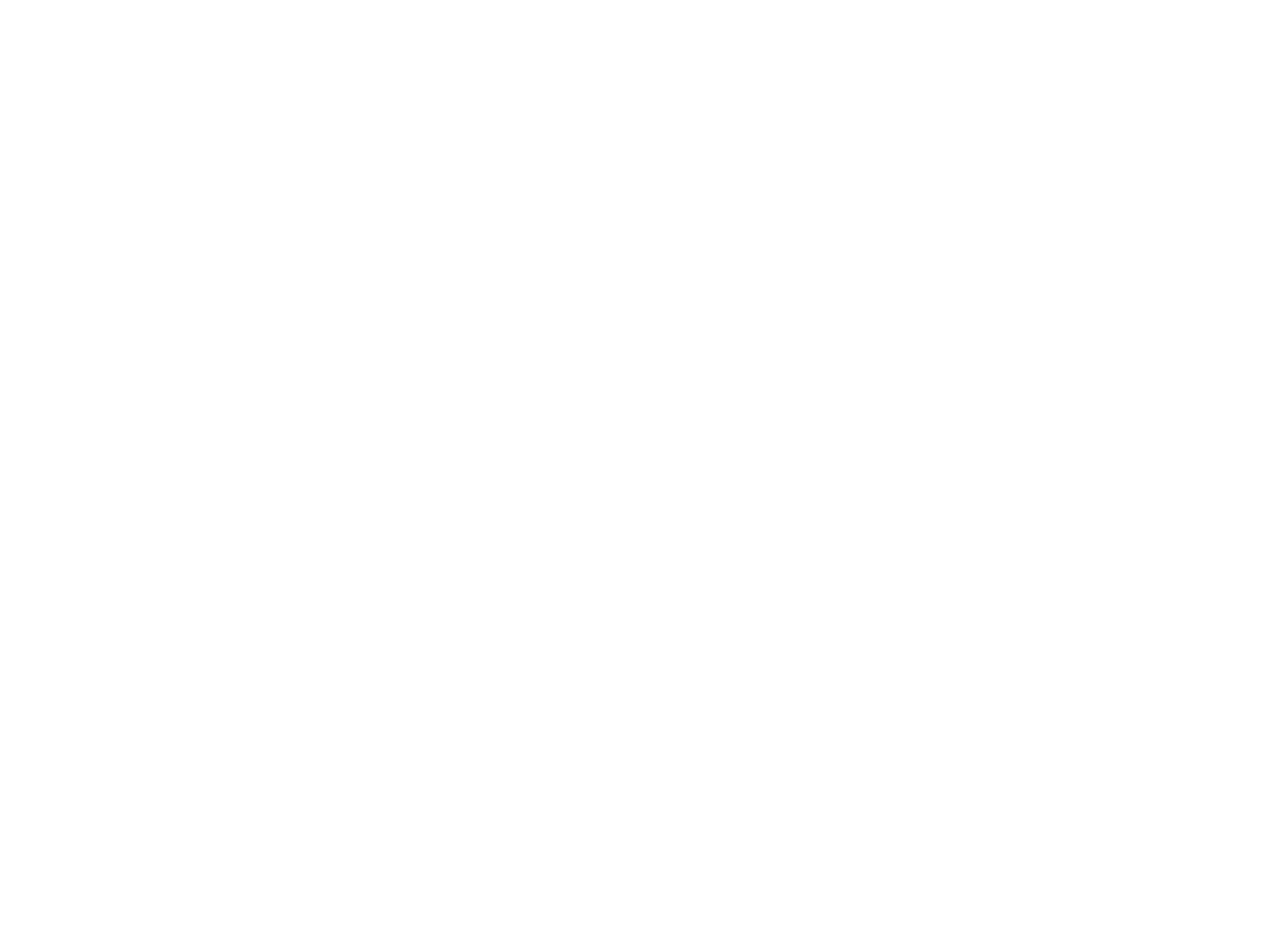
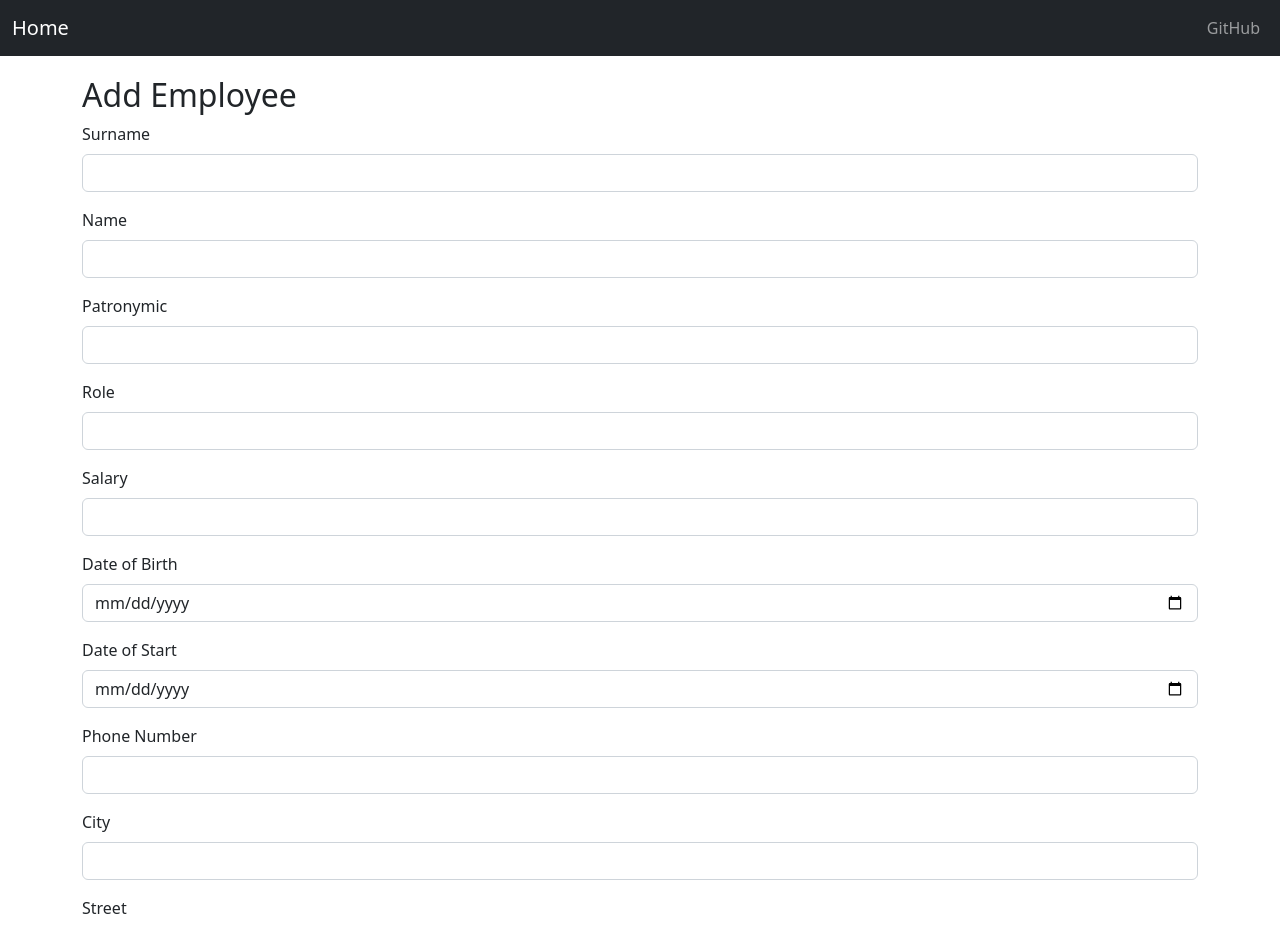
Before and after one commit to mariana0412/Supermarket, a React (Create React App) app in the folder client/: page /employees/1 in a window 1280 px wide. Before the commit this address had no page. Shown: the top 926 px of the page. Before the commit the page ends 800 px from the top, so only its background shows below. Built offline with nearby package versions, Linux system fonts and the light colour scheme; no server answers.

Commit message:
Create employees page

```diff
--- a/client/src/App.js
+++ b/client/src/App.js
@@ -4,14 +4,18 @@
 import { BrowserRouter as Router, Route, Routes } from 'react-router-dom';
 import CategoryList from "./Category/CategoryList";
 import CategoryEdit from './Category/CategoryEdit';
+import EmployeeList from "./Employee/EmployeeList";
+import EmployeeEdit from "./Employee/EmployeeEdit";
 
 const App = () => {
   return (
       <Router>
         <Routes>
-          <Route exact path="/" element={<Home/>}/>
-          <Route path='/categories' exact={true} element={<CategoryList/>}/>
-          <Route path='/categories/:id' element={<CategoryEdit/>}/>
+            <Route exact path="/" element={<Home/>}/>
+            <Route path='/categories' exact={true} element={<CategoryList/>}/>
+            <Route path='/categories/:id' element={<CategoryEdit/>}/>
+            <Route path='/employees' exact={true} element={<EmployeeList/>}/>
+            <Route path='/employees/:id' element={<EmployeeEdit/>}/>
         </Routes>
       </Router>
   )
--- /dev/null
+++ b/client/src/Employee/EmployeeEdit.js
@@ -0,0 +1,131 @@
+import React, { useEffect, useState } from 'react';
+import { Link, useNavigate, useParams } from 'react-router-dom';
+import { Button, Container, Form, FormGroup, Input, Label } from 'reactstrap';
+import AppNavbar from '../AppNavbar';
+
+const EmployeeEdit = () => {
+    const initialFormState = {
+        id_employee: '',
+        empl_surname: '',
+        empl_name: '',
+        empl_patronymic: '',
+        empl_role: '',
+        salary: '',
+        date_of_birth: '',
+        date_of_start: '',
+        phone_number: '',
+        city: '',
+        street: '',
+        zip_code: ''
+    };
+    const [employee, setEmployee] = useState(initialFormState);
+    const navigate = useNavigate();
+    const { id } = useParams();
+    useEffect(() => {
+        if (id !== 'new') {
+            fetch(`/api/employees/${id}`)
+                .then(response => response.json())
+                .then(data => setEmployee(data));
+        }
+    }, [id, setEmployee]);
+
+    const handleChange = (event) => {
+        const { name, value } = event.target
+
+        setEmployee({ ...employee, [name]: value })
+    }
+
+    const handleSubmit = async (event) => {
+        event.preventDefault();
+
+        await fetch(`/api/employees${employee.id_employee ? `/${employee.id_employee}` : ''}`, {
+            method: (employee.id_employee) ? 'PUT' : 'POST',
+            headers: {
+                'Accept': 'application/json',
+                'Content-Type': 'application/json'
+            },
+            body: JSON.stringify(employee)
+        });
+        setEmployee(initialFormState);
+        navigate('/employees');
+    }
+
+    const title = <h2>{employee.id_employee ? 'Edit Employee' : 'Add Employee'}</h2>;
+
+    return (<div>
+        <AppNavbar/>
+        <Container>
+            {title}
+            <Form onSubmit={handleSubmit}>
+                <FormGroup>
+                    <Label for="empl_surname">Surname</Label>
+                    <Input type="text" name="empl_surname" id="empl_surname" value={employee.empl_surname || ''}
+                           onChange={handleChange} autoComplete="empl_surname"/>
+                </FormGroup>
+
+                <FormGroup>
+                    <Label for="empl_name">Name</Label>
+                    <Input type="text" name="empl_name" id="empl_name" value={employee.empl_name || ''}
+                           onChange={handleChange} autoComplete="empl_name"/>
+                </FormGroup>
+
+                <FormGroup>
+                    <Label for="empl_patronymic">Patronymic</Label>
+                    <Input type="text" name="empl_patronymic" id="empl_patronymic" value={employee.empl_patronymic || ''}
+                           onChange={handleChange} autoComplete="empl_patronymic"/>
+                </FormGroup>
+
+                <FormGroup>
+                    <Label for="empl_role">Role</Label>
+                    <Input type="text" name="empl_role" id="empl_role" value={employee.empl_role || ''}
+                           onChange={handleChange} autoComplete="empl_role"/>
+                </FormGroup>
+
+                <FormGroup>
+                    <Label for="salary">Salary</Label>
+                    <Input type="number" name="salary" id="salary" value={employee.salary || ''}
+                           onChange={handleChange} autoComplete="salary"/>
+                </FormGroup>
+
+                <FormGroup>
+                    <Label for="date_of_birth">Date of Birth</Label>
+                    <Input type="date" name="date_of_birth" id="date_of_birth" value={employee.date_of_birth || ''}
+                           onChange={handleChange} autoComplete="date_of_birth"/>
+                </FormGroup>
+
+                <FormGroup>
+                    <Label for="date_of_start">Date of Start</Label>
+                    <Input type="date" name="date_of_start" id="date_of_start" value={employee.date_of_start || ''} onChange={handleChange} autoComplete="date_of_start"/>
+                </FormGroup>
+
+                <FormGroup>
+                    <Label for="phone_number">Phone Number</Label>
+                    <Input type="tel" name="phone_number" id="phone_number" value={employee.phone_number || ''} onChange={handleChange} autoComplete="phone_number"/>
+                </FormGroup>
+
+                <FormGroup>
+                    <Label for="city">City</Label>
+                    <Input type="text" name="city" id="city" value={employee.city || ''} onChange={handleChange} autoComplete="city"/>
+                </FormGroup>
+
+                <FormGroup>
+                    <Label for="street">Street</Label>
+                    <Input type="text" name="street" id="street" value={employee.street || ''} onChange={handleChange} autoComplete="street"/>
+                </FormGroup>
+
+                <FormGroup>
+                    <Label for="zip_code">Zip Code</Label>
+                    <Input type="text" name="zip_code" id="zip_code" value={employee.zip_code || ''} onChange={handleChange} autoComplete="zip_code"/>
+                </FormGroup>
+
+                <FormGroup>
+                    <Button color="primary" type="submit">Save</Button>{' '}
+                    <Button color="secondary" tag={Link} to="/employees">Cancel</Button>
+                </FormGroup>
+            </Form>
+        </Container>
+    </div>
+    )
+};
+
+export default EmployeeEdit;
--- /dev/null
+++ b/client/src/Employee/EmployeeList.js
@@ -0,0 +1,104 @@
+import React, { useEffect, useState } from 'react';
+import { Button, ButtonGroup, Container, Table } from 'reactstrap';
+import AppNavbar from '../AppNavbar';
+import { Link } from 'react-router-dom';
+
+const EmployeeList = () => {
+
+    const [employees, setEmployees] = useState([]);
+    const [loading, setLoading] = useState(false);
+    const [isSorted, setIsSorted] = useState(false);
+
+    useEffect(() => {
+        setLoading(true);
+
+        fetch(`api/employees?sorted=${isSorted}`)
+            .then(response => response.json())
+            .then(data => {
+                setEmployees(data);
+                setLoading(false);
+            })
+    }, [isSorted]);
+
+    const remove = async (id) => {
+        await fetch(`/api/employees/${id}`, {
+            method: 'DELETE',
+            headers: {
+                'Accept': 'application/json',
+                'Content-Type': 'application/json'
+            }
+        }).then((response) => {
+            console.log(response); // log the response to see if there are any errors
+            let updatedEmployees = [...employees].filter(i => i.id_employee !== id);
+            setEmployees(updatedEmployees);
+        }).catch((error) => {
+            console.log(error); // log any errors that occur
+        });
+    }
+
+    const toggleSort = () => {
+        setIsSorted(!isSorted);
+    }
+
+    if (loading) {
+        return <p>Loading...</p>;
+    }
+
+    const employeeList = employees.map(employee => {
+        return <tr key={employee.id_employee}>
+            <td style={{whiteSpace: 'nowrap'}}>{employee.empl_surname}</td>
+            <td style={{whiteSpace: 'nowrap'}}>{employee.empl_name}</td>
+            <td style={{whiteSpace: 'nowrap'}}>{employee.empl_patronymic}</td>
+            <td style={{whiteSpace: 'nowrap'}}>{employee.empl_role}</td>
+            <td style={{whiteSpace: 'nowrap'}}>{employee.salary}</td>
+            <td style={{whiteSpace: 'nowrap'}}>{employee.date_of_birth}</td>
+            <td style={{whiteSpace: 'nowrap'}}>{employee.date_of_start}</td>
+            <td style={{whiteSpace: 'nowrap'}}>{employee.phone_number}</td>
+            <td style={{whiteSpace: 'nowrap'}}>{employee.city}</td>
+            <td style={{whiteSpace: 'nowrap'}}>{employee.street}</td>
+            <td style={{whiteSpace: 'nowrap'}}>{employee.zip_code}</td>
+            <td>
+                <ButtonGroup>
+                    <Button size="sm" color="primary" tag={Link} to={"/employees/" + employee.id_employee}>Edit</Button>
+                    <Button size="sm" color="danger" onClick={() => remove(employee.id_employee)}>Delete</Button>
+                </ButtonGroup>
+            </td>
+        </tr>
+    });
+
+    return (
+        <div>
+            <AppNavbar/>
+            <Container fluid>
+                <div className="float-end">
+                    <Button color="success" tag={Link} to="/employees/new">Add Employee</Button>
+                    <Button color="secondary" onClick={toggleSort}>{isSorted ? 'Unsort' : 'Sort by Name'}</Button>
+                </div>
+                <h3>Employee List</h3>
+                <Table className="mt-4">
+                    <thead>
+                    <tr>
+                        <th>Surname</th>
+                        <th>Name</th>
+                        <th>Patronymic</th>
+                        <th>Role</th>
+                        <th>Salary</th>
+                        <th>Date of Birth</th>
+                        <th>Date of Start</th>
+                        <th>Phone Number</th>
+                        <th>City</th>
+                        <th>Street</th>
+                        <th>Zip Code</th>
+                        <th>Actions</th>
+                    </tr>
+                    </thead>
+                    <tbody>
+                    {employeeList}
+                    </tbody>
+                </Table>
+            </Container>
+        </div>
+    );
+}
+
+export default EmployeeList;
--- a/client/src/Home.js
+++ b/client/src/Home.js
@@ -10,6 +10,7 @@
             <AppNavbar/>
             <Container fluid>
                 <Button color="link"><Link to="/categories">Manage Categories</Link></Button>
+                <Button color="link"><Link to="/employees">Manage Employees</Link></Button>
             </Container>
         </div>
     );
```
